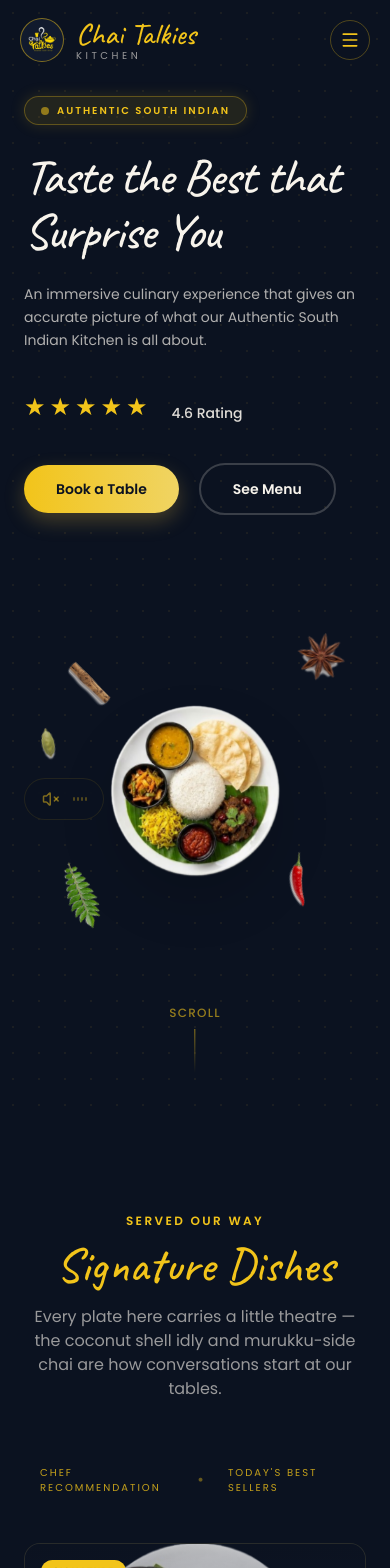
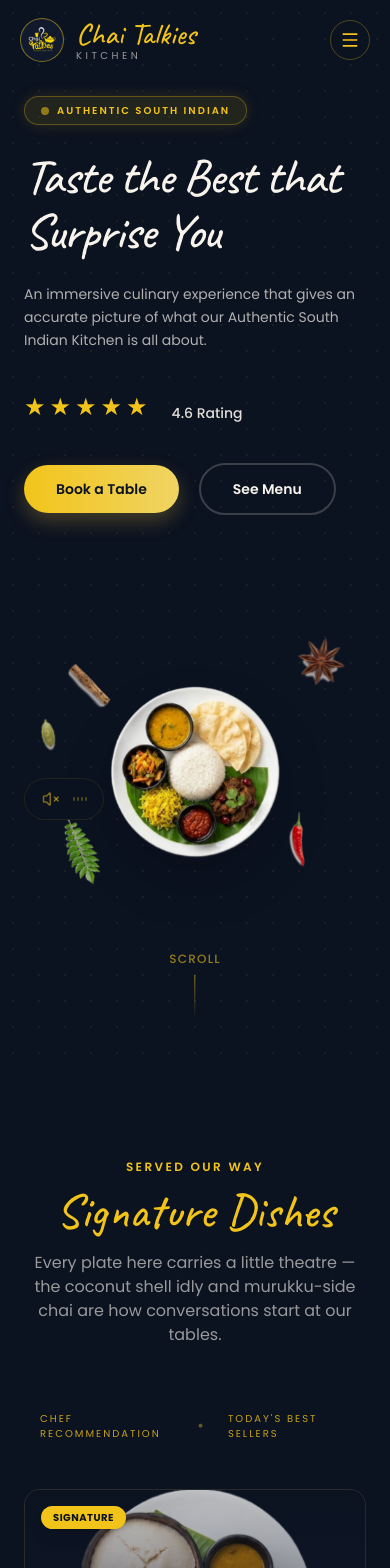
Before and after one commit to Lavanyaa7s/chaitalkies, a React (Vite) app: page / in a window 390 px wide. Shown: the top 1568 px of the page. Built offline with nearby package versions, Linux system fonts and the light colour scheme; a web font is replaced by a local one.

Commit message:
Increase hero food plate size and reduce empty vertical space on mobile for stronger impact

```diff
--- a/src/components/Hero.tsx
+++ b/src/components/Hero.tsx
@@ -84,8 +84,8 @@ export function Hero() {
           </div>
 
           {/* Image & Floating Spices */}
-          <FadeIn delay={3.5 + 0.4} duration={1.5} className="relative h-[450px] md:h-[550px] flex items-center justify-center group z-10 w-full">
-            <ParallaxWrapper speed={0.05} className="relative w-full md:w-[115%] max-w-none z-20 flex justify-center items-center">
+          <FadeIn delay={3.5 + 0.4} duration={1.5} className="relative h-[380px] md:h-[550px] flex items-center justify-center group z-10 w-full mt-4 md:mt-0">
+            <ParallaxWrapper speed={0.05} className="relative w-[110%] md:w-[115%] max-w-none z-20 flex justify-center items-center">
 
               {/* Soft Golden Glow behind the plate */}
               <div className="hidden md:block absolute inset-0 bg-gold/20 blur-[100px] rounded-full transform scale-75 pointer-events-none z-0" />
```
